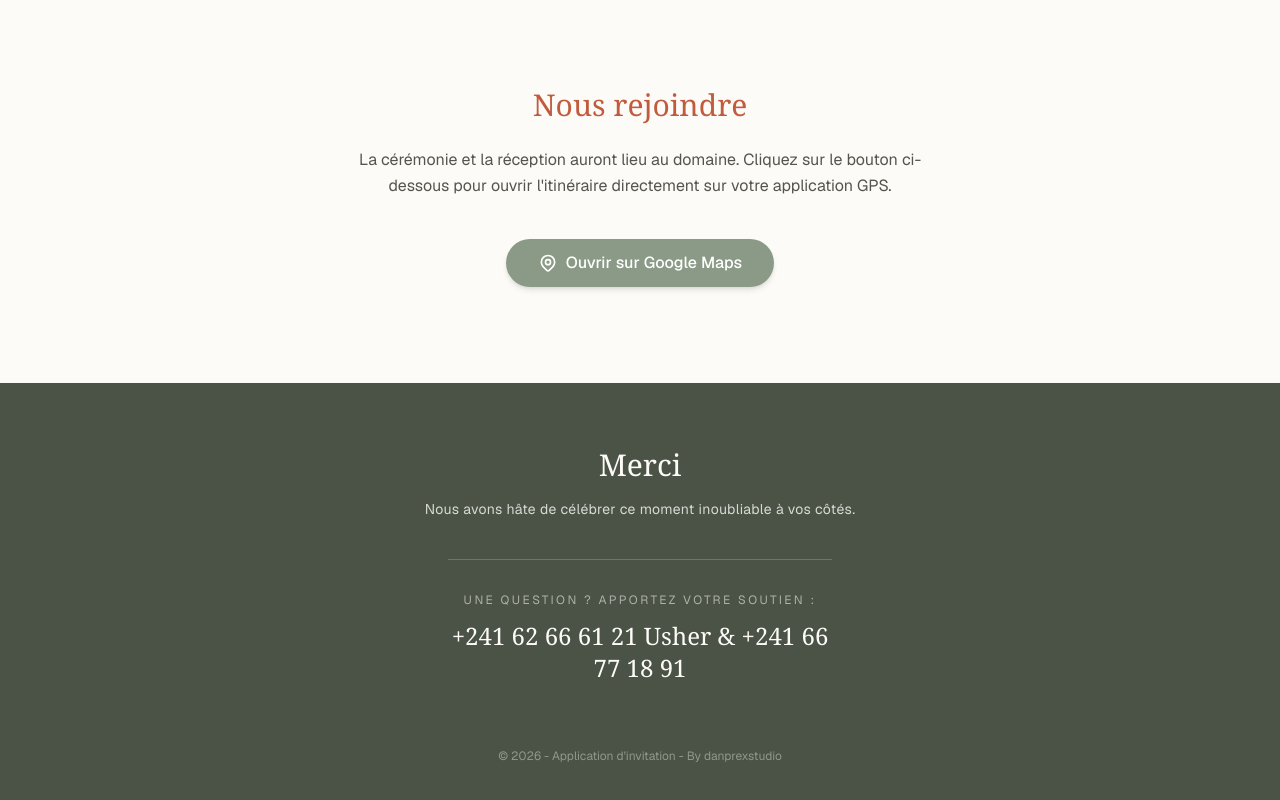
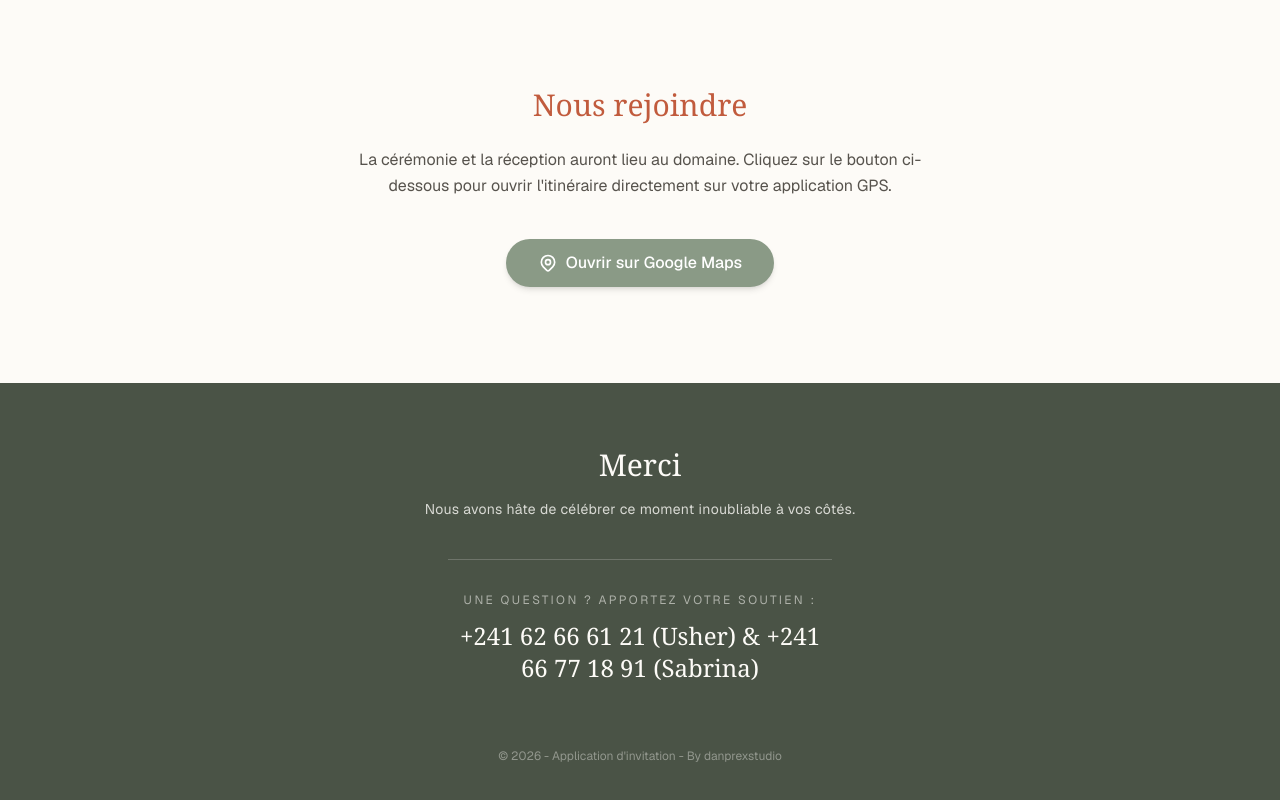
Before and after one commit to Danprex/invitation-mariage, a Next.js app: page / in a window 1280 px wide. Shown: the part 3733-4533 px from the top of the page. Built offline with nearby package versions, Linux system fonts and the light colour scheme; no server answers.

Commit message:
Modifications des num en bas deux

```diff
--- a/app/page.tsx
+++ b/app/page.tsx
@@ -165,7 +165,7 @@ export default function Home() {
             Une question ? Apportez votre soutien :
           </p>
           <a href="tel:+24100000000" className="text-xl md:text-2xl font-serif text-[#FDFBF7] hover:text-[#C15B3D] transition-colors">
-            +241 62 66 61 21 Usher & +241 66 77 18 91
+            +241 62 66 61 21 (Usher) & +241 66 77 18 91 (Sabrina)
           </a>
         </div>
 
```
